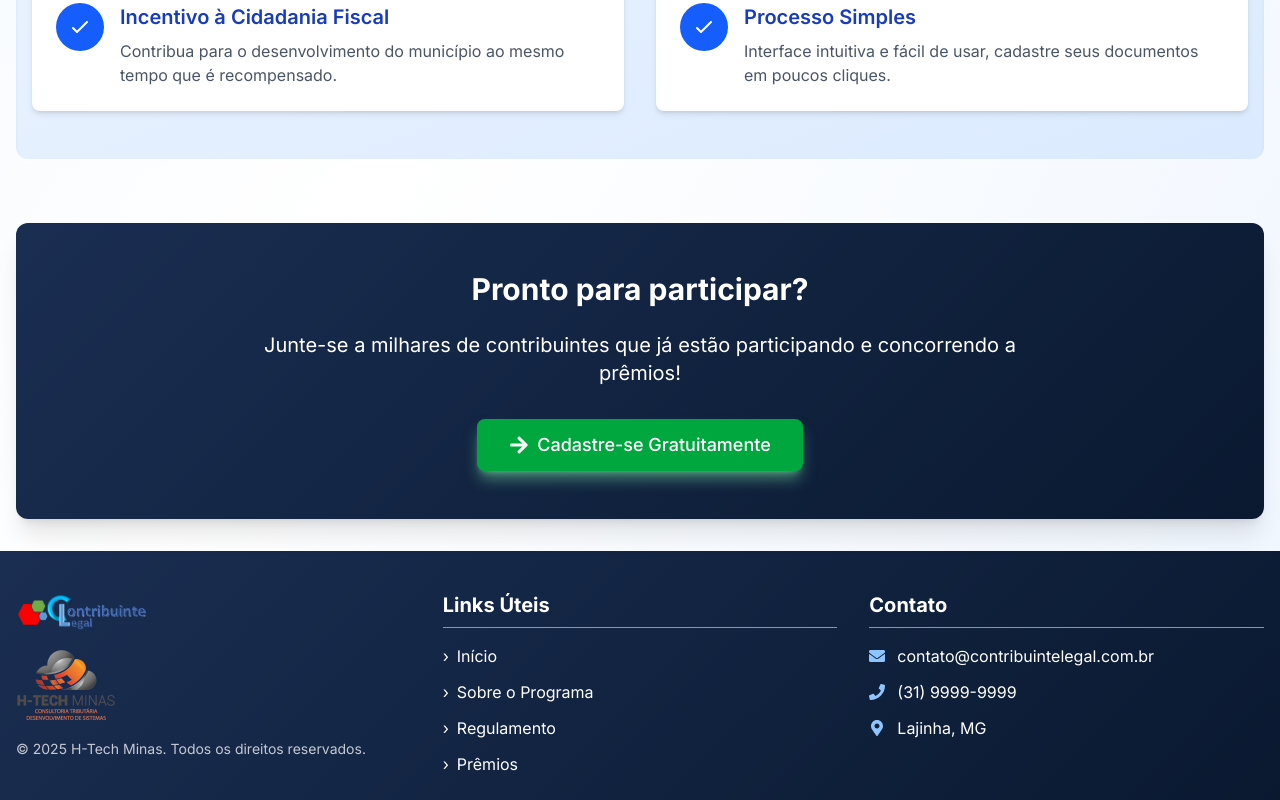
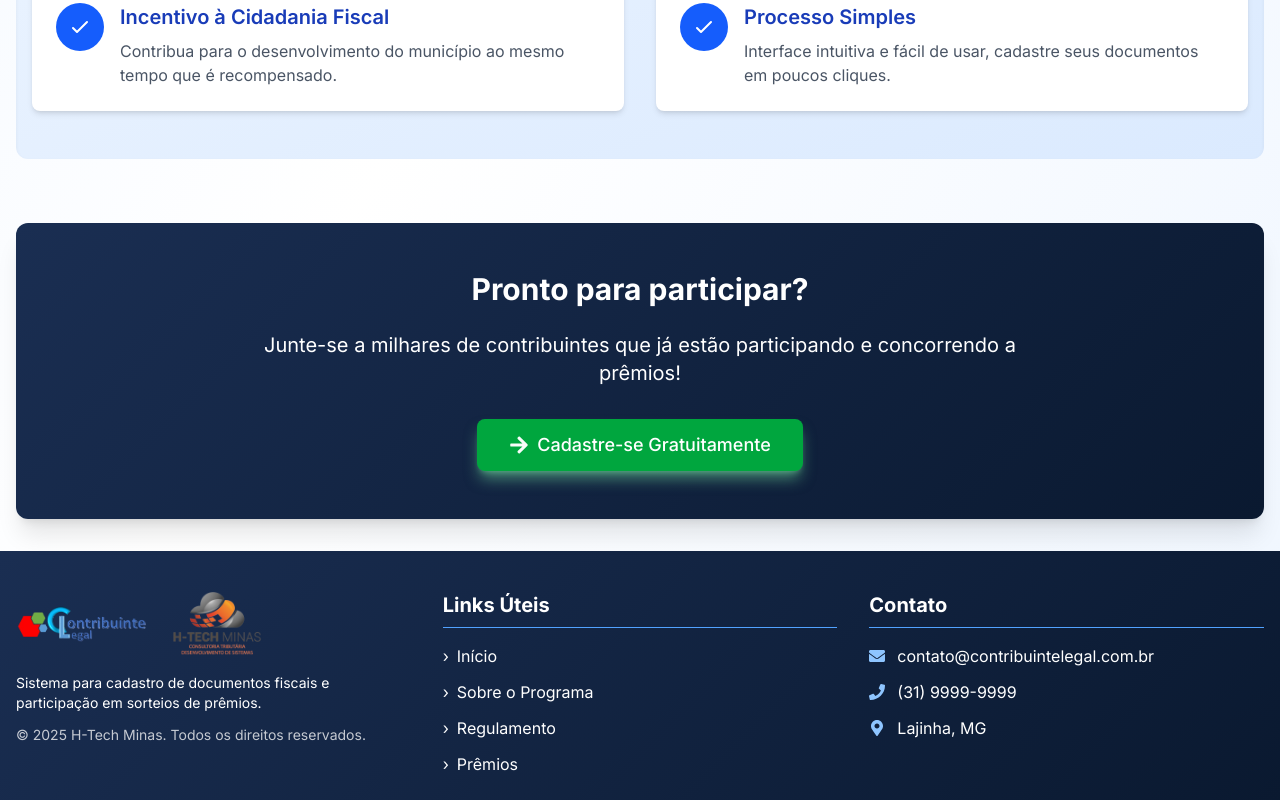
Before and after one commit to herculles-ambrosio/ContribLegal10, a Next.js app: page / in a window 1280 px wide. Shown: the part 1319-2119 px from the top of the page. Built offline with nearby package versions, Linux system fonts and the light colour scheme.

Commit message:
Reorganizado Footer: logos lado a lado e texto descritivo readicionado

```diff
--- a/src/components/Footer.tsx
+++ b/src/components/Footer.tsx
@@ -10,7 +10,7 @@ export default function Footer() {
       <div className="container mx-auto px-4">
         <div className="grid grid-cols-1 md:grid-cols-3 gap-8">
           <div>
-            <div className="mb-4 flex flex-col items-start space-y-3">
+            <div className="mb-4 flex flex-row items-center space-x-4">
               <Image
                 src="/LOGO_CL_trans.png"
                 alt="Contribuinte Legal"
@@ -23,13 +23,15 @@ export default function Footer() {
               <Image
                 src="/Htechminas transparente.png"
                 alt="HTech Minas"
-                width={100}
-                height={33}
-                className="mt-1"
+                width={90}
+                height={30}
                 style={{ objectFit: 'contain' }}
               />
             </div>
-            <p className="text-sm opacity-75 mt-3">
+            <p className="text-sm mb-3">
+              Sistema para cadastro de documentos fiscais e participação em sorteios de prêmios.
+            </p>
+            <p className="text-sm opacity-75">
               © {currentYear} H-Tech Minas. Todos os direitos reservados.
             </p>
           </div>
```
